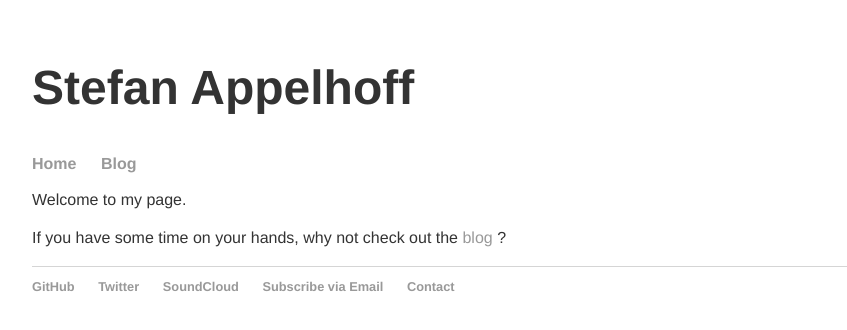
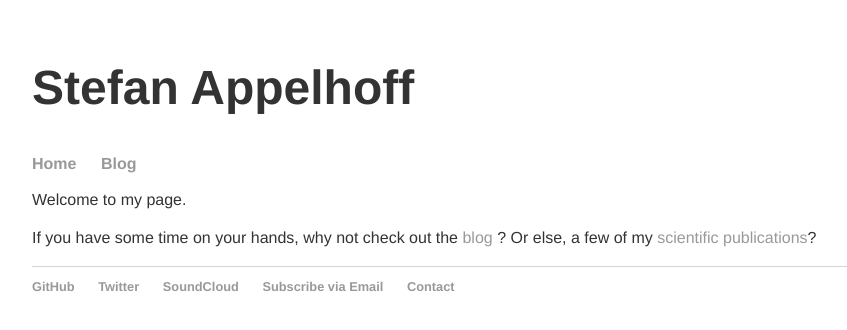
Before and after one commit to sappelhoff/sappelhoff.github.io, a Jekyll site: the page built from index.html, in a window 1280 px wide. Shown: the top 330 px of the page, without its empty margins (160-1007 px from the left). Built offline with Jekyll 4.4.1, drawn with Linux system fonts in a browser that asks for light colours.

Commit message:
add list of publications

```diff
--- a/index.html
+++ b/index.html
@@ -13,4 +13,7 @@ title: Stefan Appelhoff
 	<a href="/blog-list" title="blog">
 		blog
 	</a>?
+
+	Or else, a few of my
+	<a href="https://scholar.google.de/citations?user=ceECtQIAAAAJ&hl=en" title="list of publications">scientific publications</a>?
 </p>
```
